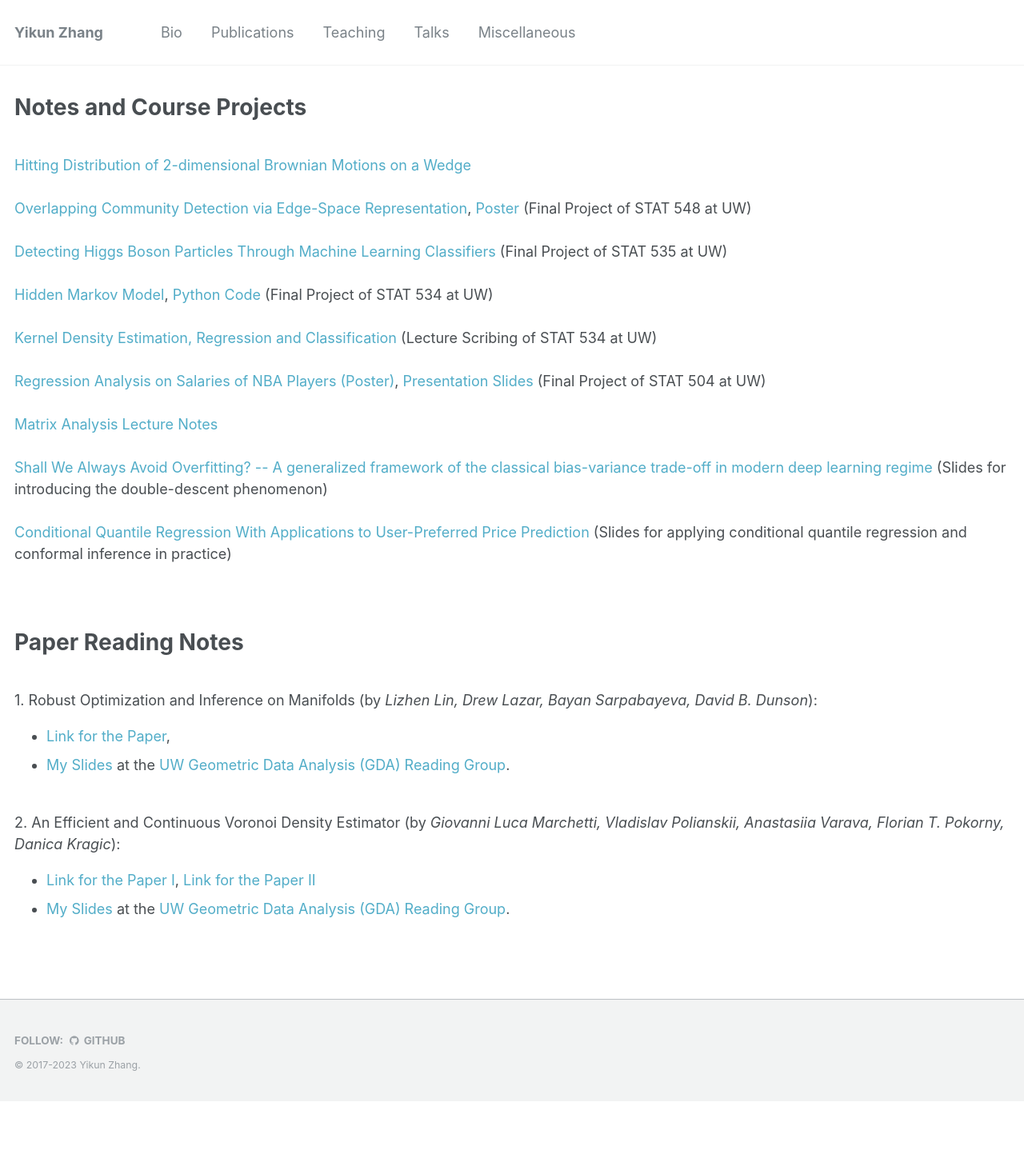
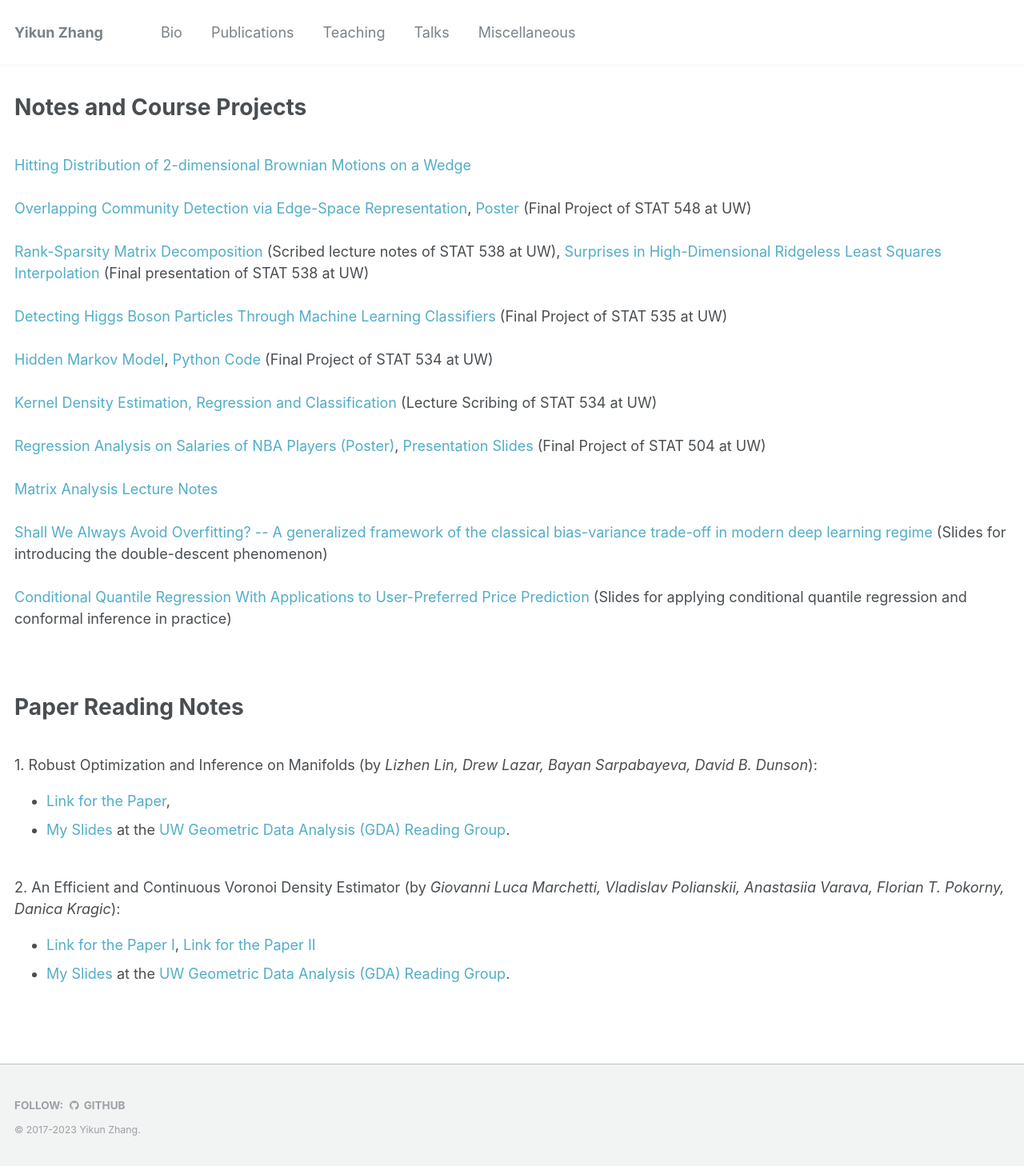
Before and after one commit to zhangyk8/zhangyk8.github.io, a Jekyll site: the page built from _portfolio/portfolio-1.html, in a window 1280 px wide. Shown: the whole page at 80% size. Built offline with Jekyll 4.4.1, drawn with Linux system fonts in a browser that asks for light colours; before the commit the page ends 1377 px from its top, so only the background shows below that.

Commit message:
Update portfolio-1.html

```diff
--- a/_portfolio/portfolio-1.html
+++ b/_portfolio/portfolio-1.html
@@ -15,6 +15,9 @@ permalink: /portfolio/
 <br>
 <a href="Lecture_Notes/STAT548_Report.pdf">Overlapping Community Detection via Edge-Space Representation</a>,
 <a href="Lecture_Notes/STAT548_Poster.pdf">Poster</a> (Final Project of STAT 548 at UW)
+<br>
+<br>
+<a href="Lecture_Notes/STAT535_L16_notes.pdf">Rank-Sparsity Matrix Decomposition</a> (Scribed lecture notes of STAT 538 at UW), <a href="Lecture_Notes/HighD_Ridgeless.pdf">Surprises in High-Dimensional Ridgeless Least Squares Interpolation</a> (Final presentation of STAT 538 at UW)
 <br>
 <br>
 <a href="Lecture_Notes/STAT535_final_report.pdf">Detecting Higgs Boson Particles Through Machine Learning Classifiers</a> (Final Project of STAT 535 at UW)
```
